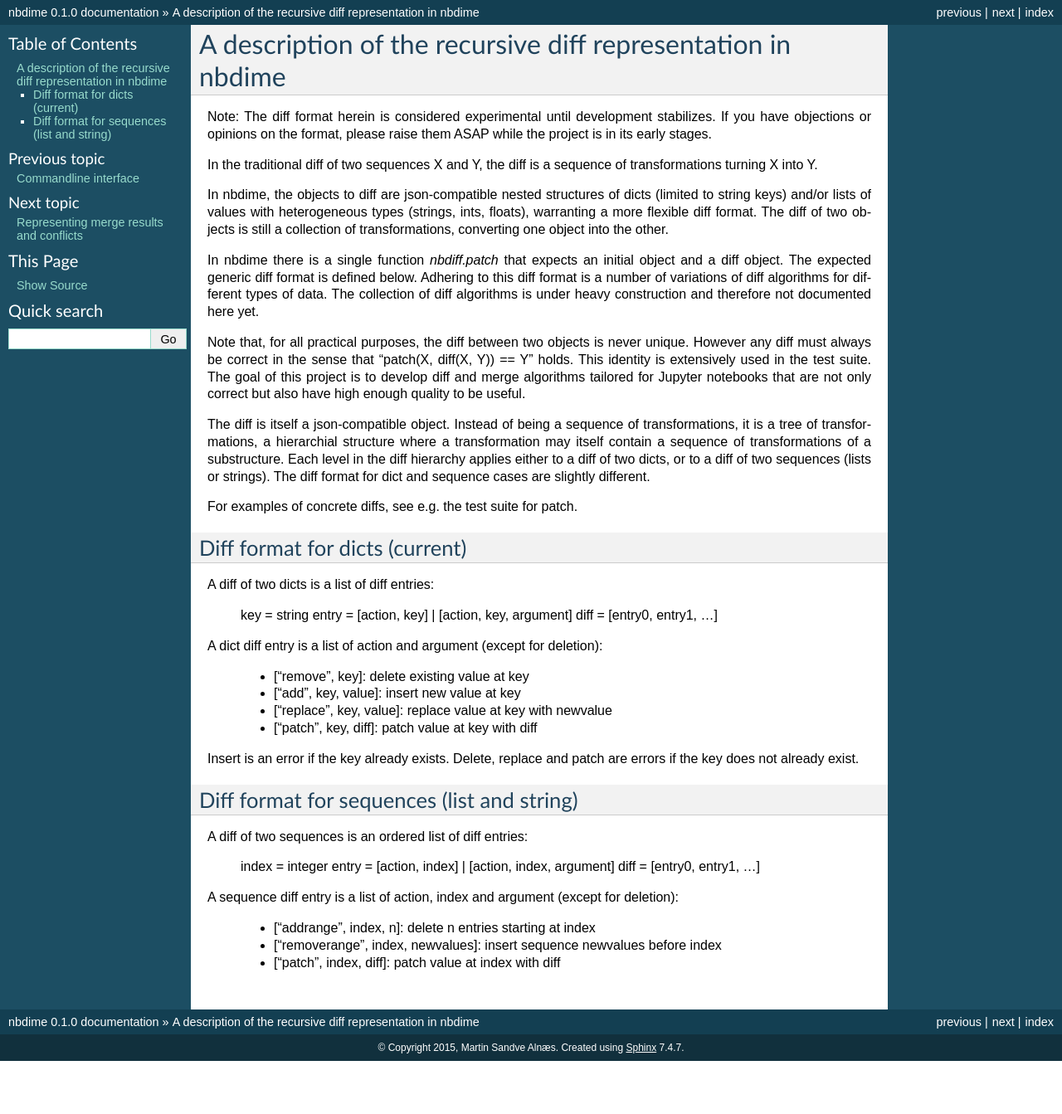
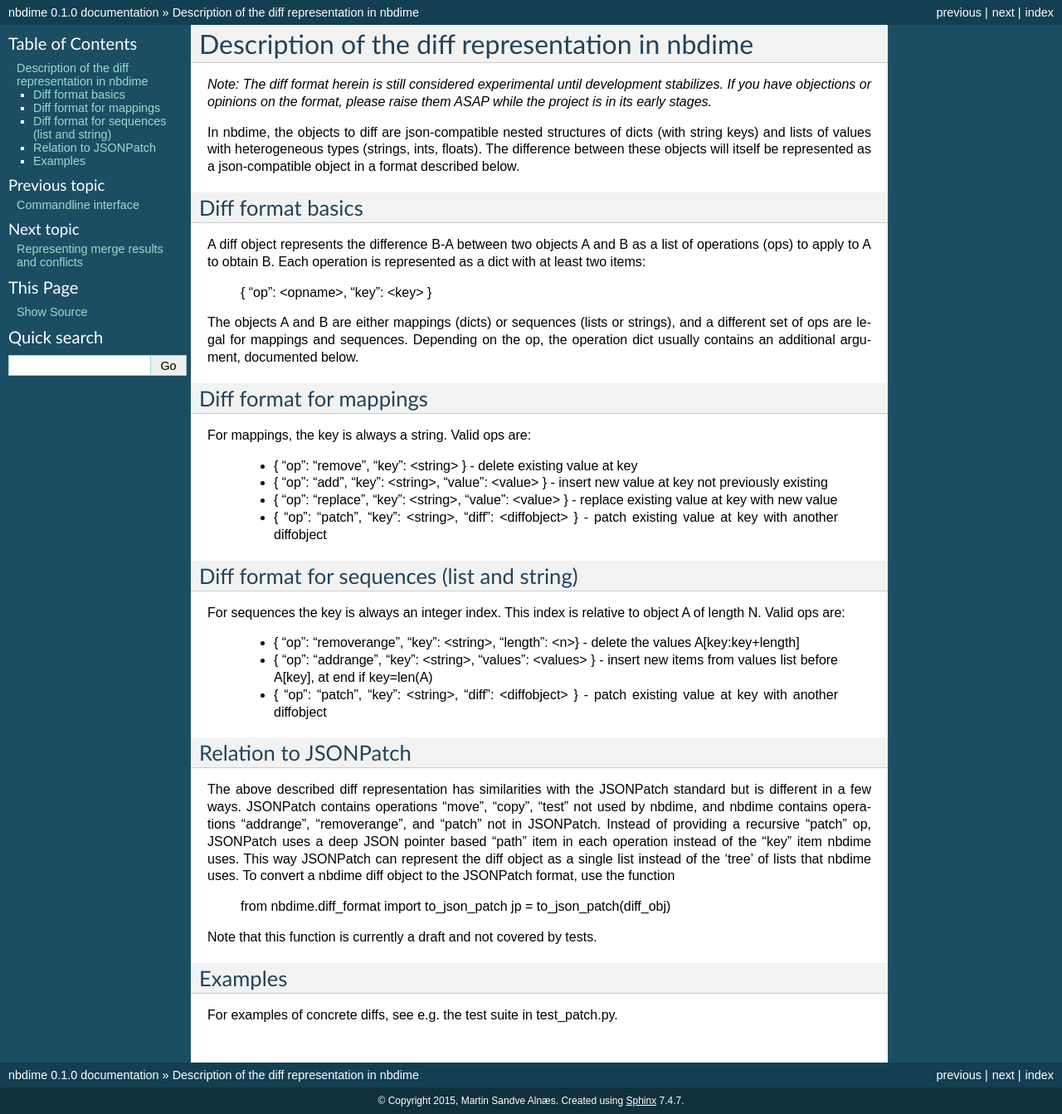
Before and after one commit to jupyter/nbdime, a Sphinx documentation site: the page built from docs/source/diffing.rst, in a window 1280 px wide. Shown: the whole page at 83% size. Built offline with Sphinx 7.4.7, drawn with Linux system fonts in a browser that asks for light colours; before the commit the page ends 1279 px from its top, so only the background shows below that.

Commit message:
Update diff format documentation.

```diff
--- a/docs/source/diffing.rst
+++ b/docs/source/diffing.rst
@@ -1,77 +1,84 @@
-============================================================
-A description of the recursive diff representation in nbdime
-============================================================
+================================================
+Description of the diff representation in nbdime
+================================================
 
-Note: The diff format herein is considered experimental until
-development stabilizes. If you have objections or opinions on
-the format, please raise them ASAP while the project is in its
-early stages.
-
-In the traditional diff of two sequences X and Y, the diff is a
-sequence of transformations turning X into Y.
+*Note: The diff format herein is still considered experimental until
+development stabilizes. If you have objections or opinions on the
+format, please raise them ASAP while the project is in its early
+stages.*
 
 In nbdime, the objects to diff are json-compatible nested structures
-of dicts (limited to string keys) and/or lists of values with
-heterogeneous types (strings, ints, floats), warranting a more
-flexible diff format. The diff of two objects is still a collection of
-transformations, converting one object into the other.
-
-In nbdime there is a single function `nbdiff.patch` that expects an
-initial object and a diff object. The expected generic diff format is
-defined below. Adhering to this diff format is a number of variations
-of diff algorithms for different types of data. The collection of diff
-algorithms is under heavy construction and therefore not documented
-here yet.
-
-Note that, for all practical purposes, the diff between two objects is
-never unique. However any diff must always be correct in the sense
-that "patch(X, diff(X, Y)) == Y" holds. This identity is extensively
-used in the test suite. The goal of this project is to develop diff
-and merge algorithms tailored for Jupyter notebooks that are not only
-correct but also have high enough quality to be useful.
-
-The diff is itself a json-compatible object.  Instead of being a
-sequence of transformations, it is a tree of transformations, a
-hierarchial structure where a transformation may itself contain a
-sequence of transformations of a substructure. Each level in the diff
-hierarchy applies either to a diff of two dicts, or to a diff of
-two sequences (lists or strings). The diff format for dict and
-sequence cases are slightly different.
-
-For examples of concrete diffs, see e.g. the test suite for patch.
+of dicts (with string keys) and lists of values with heterogeneous
+types (strings, ints, floats). The difference between these objects
+will itself be represented as a json-compatible object in a format
+described below.
 
 
-Diff format for dicts (current)
--------------------------------
+Diff format basics
+------------------
 
-A diff of two dicts is a list of diff entries:
+A diff object represents the difference B-A between two objects A and
+B as a list of operations (ops) to apply to A to obtain B. Each
+operation is represented as a dict with at least two items:
 
-    key = string
-    entry = [action, key] | [action, key, argument]
-    diff = [entry0, entry1, ...]
+    { "op": <opname>, "key": <key> }
 
-A dict diff entry is a list of action and argument (except for deletion):
+The objects A and B are either mappings (dicts) or sequences (lists or
+strings), and a different set of ops are legal for mappings and
+sequences. Depending on the op, the operation dict usually contains an
+additional argument, documented below.
 
-    * ["remove", key]: delete existing value at key
-    * ["add", key, value]: insert new value at key
-    * ["replace", key, value]: replace value at key with newvalue
-    * ["patch", key, diff]: patch value at key with diff
 
-Insert is an error if the key already exists.
-Delete, replace and patch are errors if the key does not already exist.
+Diff format for mappings
+------------------------
+
+For mappings, the key is always a string. Valid ops are:
+
+    * { "op": "remove",  "key": <string> }
+      - delete existing value at key
+    * { "op": "add",     "key": <string>, "value": <value> }
+      - insert new value at key not previously existing
+    * { "op": "replace", "key": <string>, "value": <value> }
+      - replace existing value at key with new value
+    * { "op": "patch",   "key": <string>, "diff": <diffobject> }
+      - patch existing value at key with another diffobject
 
 
 Diff format for sequences (list and string)
 -------------------------------------------
 
-A diff of two sequences is an ordered list of diff entries:
+For sequences the key is always an integer index.  This index is
+relative to object A of length N.  Valid ops are:
 
-    index = integer
-    entry = [action, index] | [action, index, argument]
-    diff = [entry0, entry1, ...]
+    * { "op": "removerange",  "key": <string>, "length": <n>}
+      - delete the values A[key:key+length]
+    * { "op": "addrange",     "key": <string>, "values": <values> }
+      - insert new items from values list before A[key], at end if key=len(A)
+    * { "op": "patch",   "key": <string>, "diff": <diffobject> }
+      - patch existing value at key with another diffobject
 
-A sequence diff entry is a list of action, index and argument (except for deletion):
 
-    * ["addrange", index, n]: delete n entries starting at index
-    * ["removerange", index, newvalues]: insert sequence newvalues before index
-    * ["patch", index, diff]: patch value at index with diff
+Relation to JSONPatch
+---------------------
+
+The above described diff representation has similarities with the
+JSONPatch standard but is different in a few ways. JSONPatch contains
+operations "move", "copy", "test" not used by nbdime, and nbdime
+contains operations "addrange", "removerange", and "patch" not in
+JSONPatch. Instead of providing a recursive "patch" op, JSONPatch uses
+a deep JSON pointer based "path" item in each operation instead of the
+"key" item nbdime uses. This way JSONPatch can represent the diff
+object as a single list instead of the 'tree' of lists that nbdime
+uses. To convert a nbdime diff object to the JSONPatch format, use the
+function
+
+    from nbdime.diff_format import to_json_patch
+    jp = to_json_patch(diff_obj)
+
+Note that this function is currently a draft and not covered by tests.
+
+
+Examples
+--------
+
+For examples of concrete diffs, see e.g. the test suite in test_patch.py.
```
Also changed, not shown: docs/source/cli.rst (+4 -4 lines), docs/source/merging.rst (+8 -0 lines), 1 other file.
